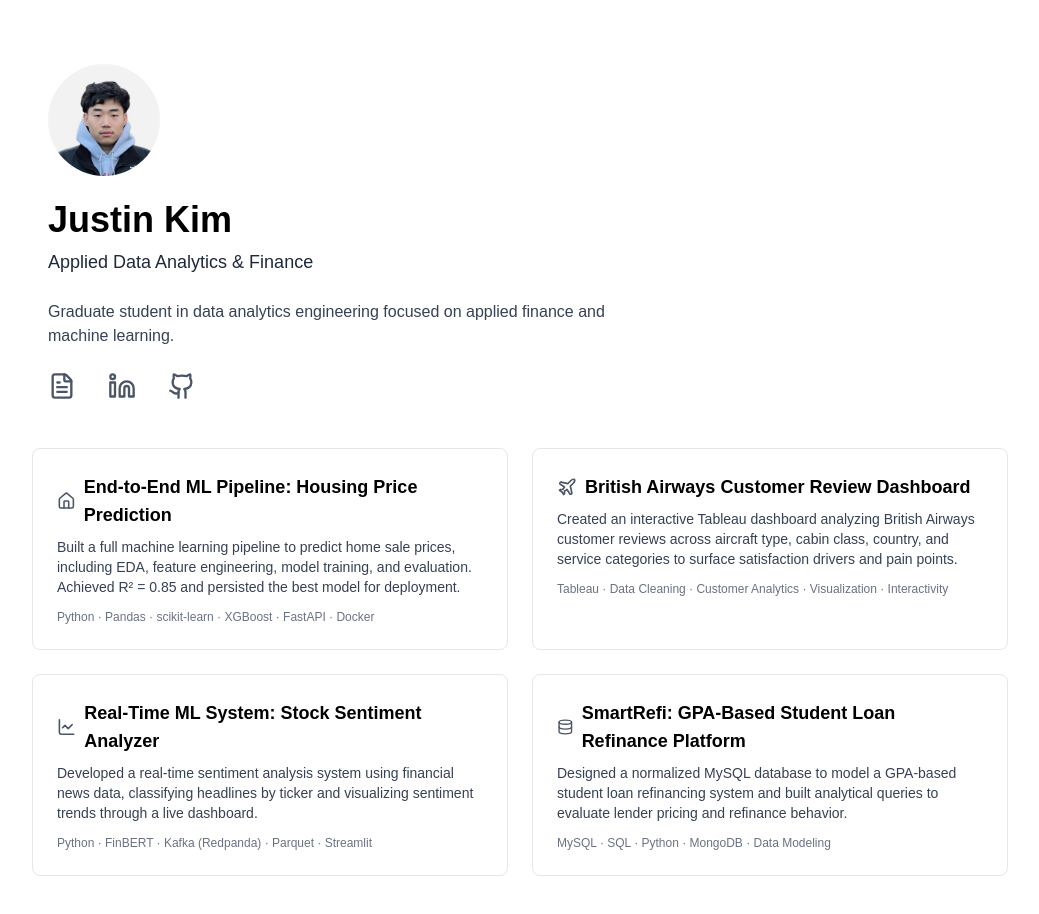
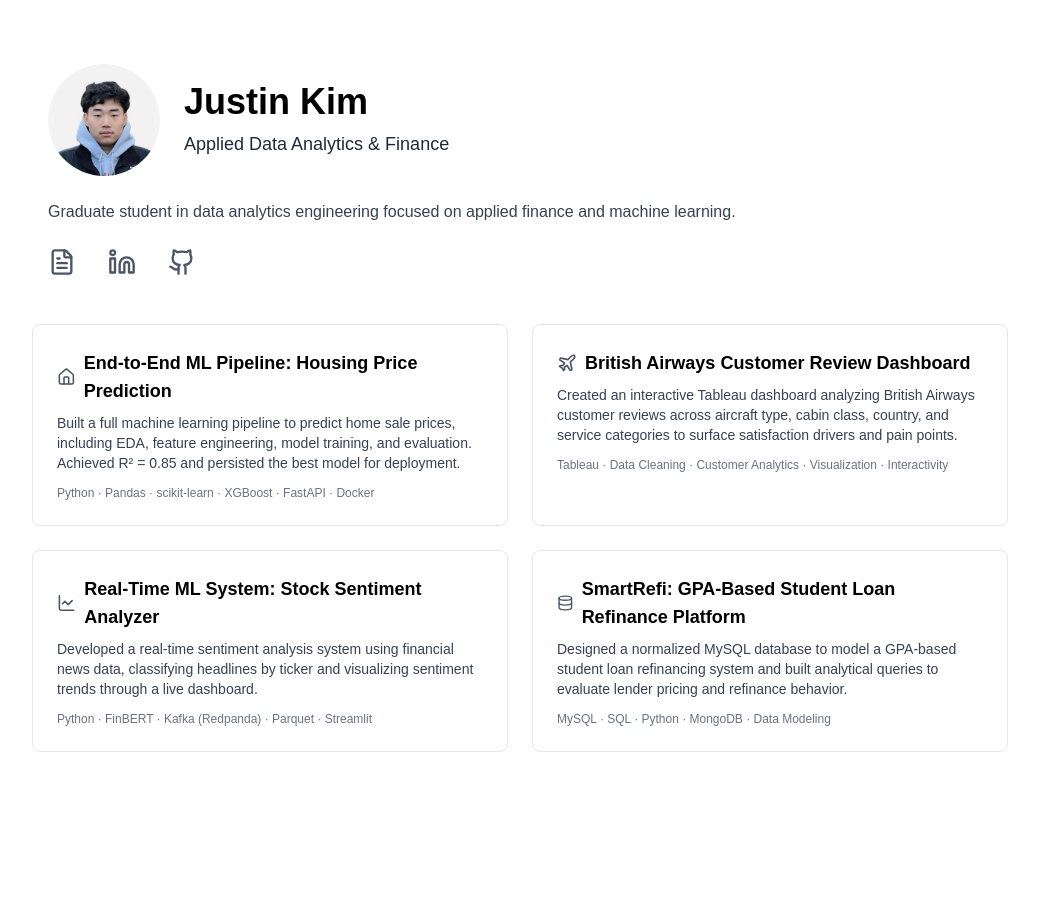
Before and after one commit to iluvcoding123/portfolio-website, a Next.js app in the folder portfolio/: page / in a window 1280 px wide. Shown: the top 914 px of the page, without its empty margins (120-1159 px from the left). After the commit the page ends 816 px from the top, so only its background shows below. Built offline with nearby package versions, Linux system fonts and the light colour scheme.

Commit message:
fixed spacing on header

```diff
--- a/portfolio/src/app/page.tsx
+++ b/portfolio/src/app/page.tsx
@@ -7,18 +7,23 @@ export default function Home() {
     <main className="min-h-screen bg-white py-16">
       <div className="mx-auto max-w-5xl px-6">
       <div className="pl-2 sm:pl-4">
+      <div className="flex items-center gap-6">
         <img
           src="/images/headshot.jpg"
           alt="Justin Kim headshot"
-        className="mb-6 h-28 w-28 rounded-full object-cover"
+          className="h-28 w-28 rounded-full object-cover"
         />
+
+        <div>
           <h1 className="text-4xl font-bold text-black">Justin Kim</h1>
 
           <p className="mt-2 text-lg font-medium text-gray-800">
             Applied Data Analytics & Finance
           </p>
+        </div>
+      </div>
 
-      <p className="mt-6 max-w-xl text-gray-700">
+      <p className="mt-6 max-w-xl text-gray-700 sm:max-w-none sm:whitespace-nowrap">
         Graduate student in data analytics engineering focused on applied finance and machine learning.
       </p>
 
```
Lines whose indentation alone changed are shown as unchanged.
